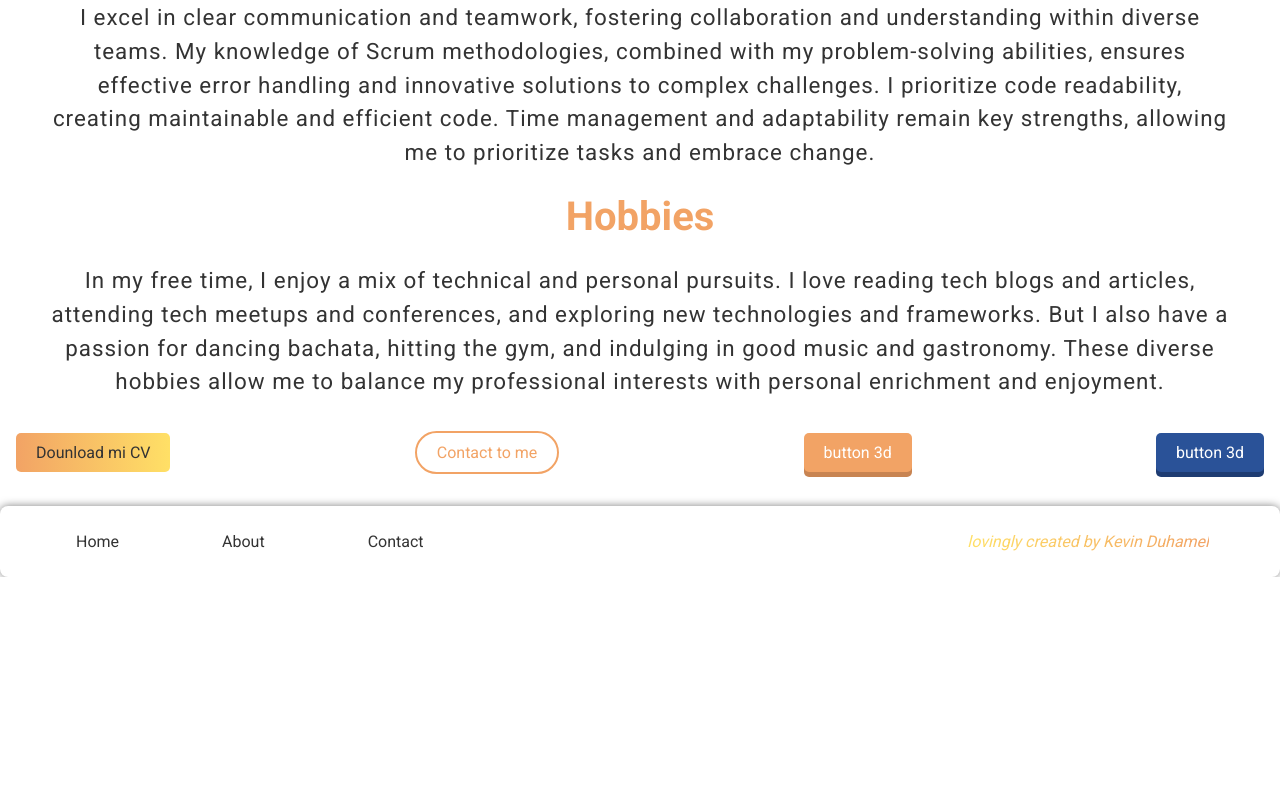
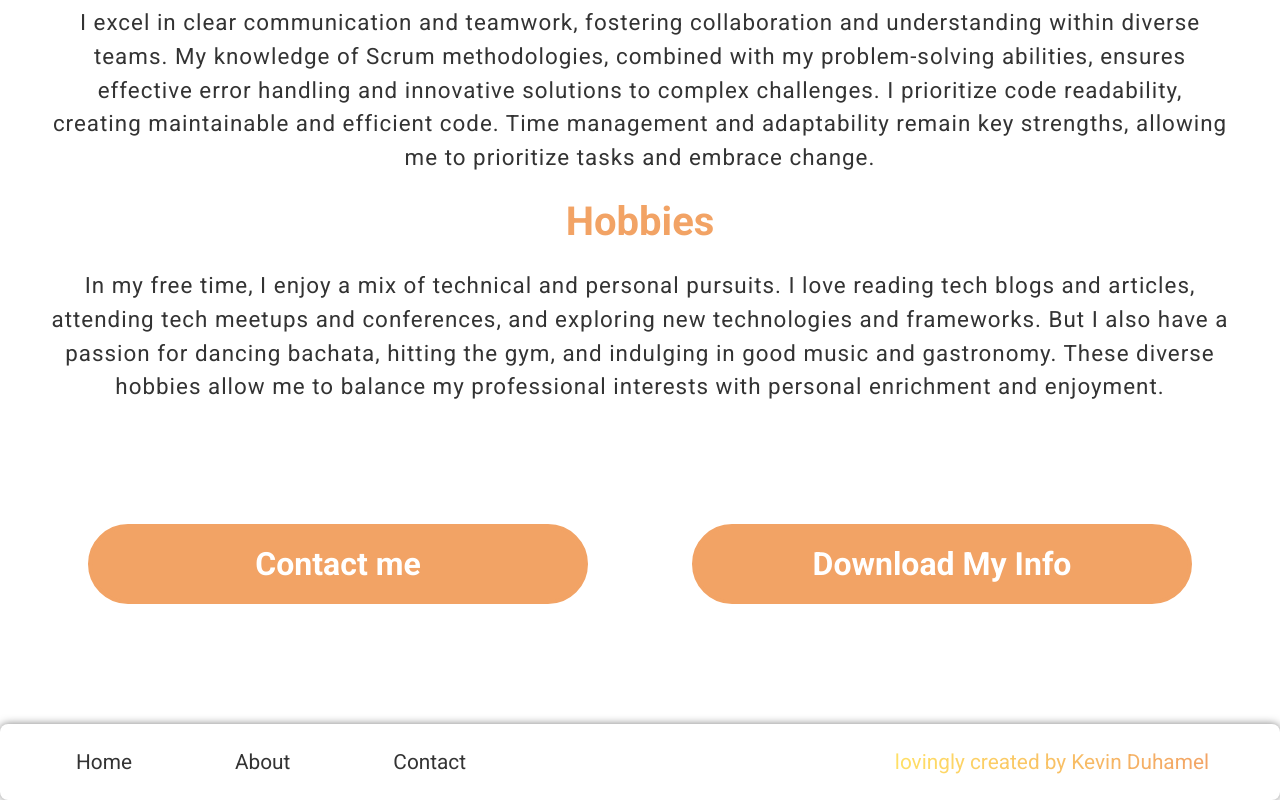
Before and after one commit to kevinduhamelhayes/DarkModes, a React (Vite) app in the folder DarkModes/: page / in a window 1280 px wide. Shown: the part 1362-2162 px from the top of the page. Before the commit the page ends 1939 px from the top, so only its background shows below. Built offline with nearby package versions, Linux system fonts and the light colour scheme.

Commit message:
more fixins

```diff
--- a/DarkModes/src/components/Contact.jsx
+++ b/DarkModes/src/components/Contact.jsx
@@ -2,12 +2,9 @@ import "./styles/Contact.css"
 const Contact = () => {
   return (
     <div className="contact-container">
-      <button className="button-gradient-light">Dounload mi CV</button>
-      <button className="button-gradient-dark">Contact to me</button>
-      <button className="button-3d-light">button 3d</button>
-      <button className="button-3d-dark">button 3d</button>
+      <button className="button-gradient-dark">Contact me</button>
+      <button className="button-gradient-dark">Download My Info</button>
     </div>
   )
 }
-
 export default Contact
--- a/DarkModes/src/components/Navbar.jsx
+++ b/DarkModes/src/components/Navbar.jsx
@@ -11,7 +11,7 @@ const Navbar = ({ setDarkMode, darkMode }) => {
       </div>
       <div className="left">
         <button className="btn-darkmode" onClick={() => setDarkMode(!darkMode)}>
-          Dark Mode
+          {darkMode ? "Light Mode" : "Dark Mode"}
         </button>
       </div>
     </nav>
--- a/DarkModes/src/components/styles/Contact.css
+++ b/DarkModes/src/components/styles/Contact.css
@@ -5,87 +5,33 @@
 }
 
 .contact-container{
+  margin-top: 100px;
   display: flex;
-  flex-direction: row;
   align-items: center;
-  justify-content: space-between;
   gap: 4rem;
-  padding: 1rem;
-  margin-top: 1rem;
+  justify-content: center;
+  margin-bottom: 100px;
+
 }
 
-.contact-container-button:hover{
-  cursor: pointer;
-  text-shadow: 0 0 0.5rem rgba(255, 255, 255, 0.5);
-}
-.button-gradient-light {
-  background: linear-gradient(to right, #f2a365, #ffe066);
-  border: none;
-  color: #333;
+.button-gradient-dark {
+  margin: 20px;
+  height: 80px;
+  width: 500px;
+  background-color: var(--primary-color);
+  border: 4px solid var(--primary-color);
+  color: var(--light-color);
   padding: 10px 20px;
   text-align: center;
   text-decoration: none;
   display: inline-block;
-  font-size: 16px;
-  border-radius: 5px;
-  transition: 0.5s;
-}
-.button-gradient-light:hover {
-  background: linear-gradient(to right, #ffe066, #f2a365);
-  color: #fff;
-}
-.button-gradient-dark {
-  background-color: #fff;
-  border: 2px solid #f2a365;
-  color: #f2a365;
-  padding: 10px 20px;
-  text-align: center;
-  text-decoration: none;
-  display: inline-block;
-  font-size: 16px;
+  font-size: 2rem;
+  font-weight: 600;
+  font-family: 'Roboto', sans-serif ;
   border-radius: 50px;
   transition: 0.3s;
 }
 
 .button-gradient-dark:hover {
-  background-color: #f2a365;
-  color: #fff;
+  border: var(--dark-color) 4px solid;
 }
-.button-3d-light {
-  background-color: #f2a365;
-  border: none;
-  color: #fff;
-  padding: 10px 20px;
-  text-align: center;
-  text-decoration: none;
-  display: inline-block;
-  font-size: 16px;
-  border-radius: 5px;
-  box-shadow: 0px 5px #c88452;
-  transition: 0.3s;
-}
-
-.button-3d-light:hover {
-  background-color: #f2a365;
-  box-shadow: 0px 2px #c88452;
-  transform: translateY(3px);
-}
-.button-3d-dark {
-  background-color: #2a5298;
-  border: none;
-  color: #fff;
-  padding: 10px 20px;
-  text-align: center;
-  text-decoration: none;
-  display: inline-block;
-  font-size: 16px;
-  border-radius: 5px;
-  box-shadow: 0px 5px #1e3c72;
-  transition: 0.3s;
-}
-
-.button-3d-dark:hover {
-  background-color: #2a5298;
-  box-shadow: 0px 2px #1e3c72;
-  transform: translateY(3px);
-}
--- a/DarkModes/src/components/styles/Footer.css
+++ b/DarkModes/src/components/styles/Footer.css
@@ -38,7 +38,9 @@
   justify-content: center;
 }
 .ul-footer-left li{
+  font-size: 1.3rem;
   cursor: pointer;
+  border-radius: 50px;
   padding: 10px 20px;
   transition: all 0.5s ease;
 }
@@ -51,9 +53,9 @@
 }
 .li-footer-right {
   margin-right: 25px;
+  font-size: 1.3rem;
   background: -webkit-linear-gradient(left, var(--secondary-color), var(--primary-color));
   -webkit-background-clip: text;
   -webkit-text-fill-color: transparent;
-  font-style: italic;
 
 }
--- a/DarkModes/src/components/styles/Navbar.css
+++ b/DarkModes/src/components/styles/Navbar.css
@@ -25,7 +25,10 @@
   list-style: none;
 }
 .ul-nav-right li{
+  cursor: pointer;
+  font-size: 1.3rem;
   padding: 10px 20px;
+  border-radius: 50px;
   transition: all 0.3s ease;
 
 }
@@ -35,8 +38,6 @@
   color: var(--light-color);
   padding: 10px 20px;
   text-align: center;
-  text-decoration: none;
-  font-size: 16px;
 }
 .btn-darkmode{
   background-color: var(--primary-color);
@@ -45,7 +46,7 @@
   text-align: center;
   text-decoration: none;
   display: inline-block;
-  font-size: 16px;
+  font-size: 1.3rem;
   border-radius: 50px;
   transition: 0.3s;
   border: transparent 2px solid;
```
